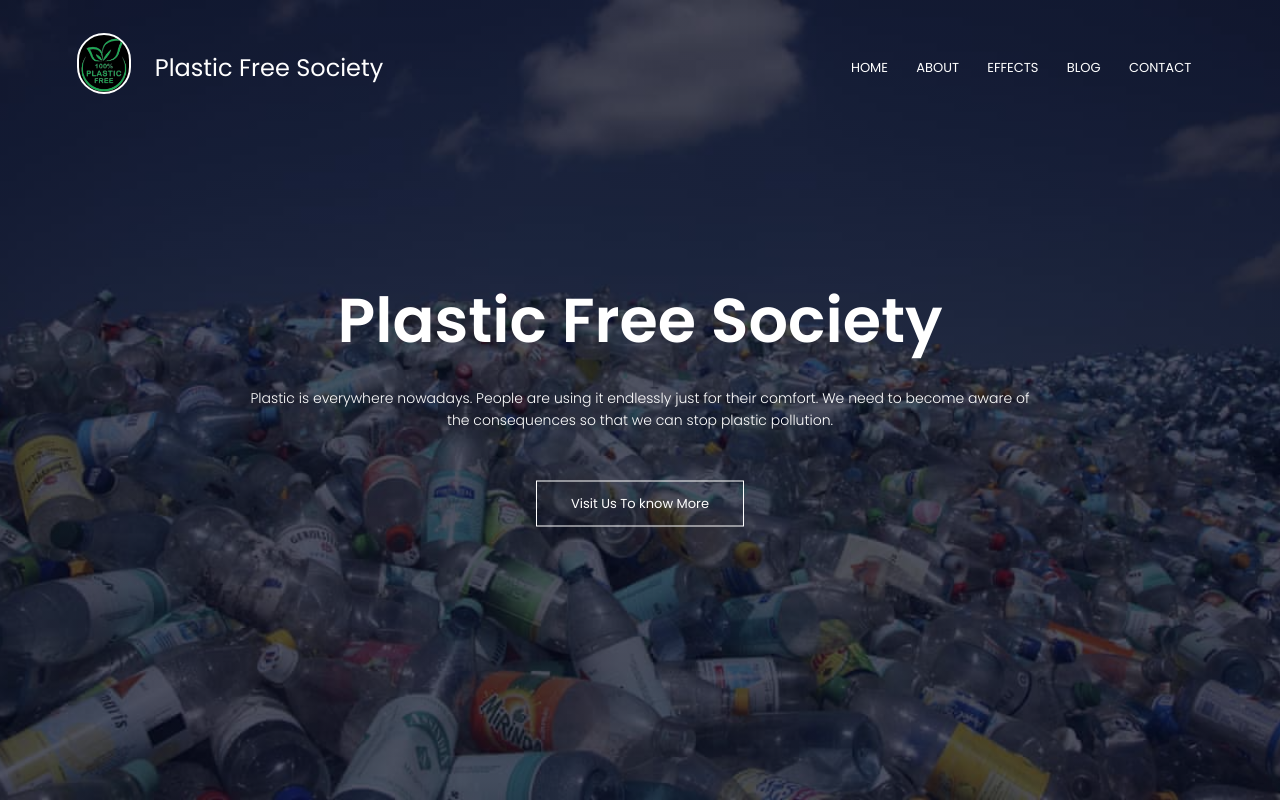
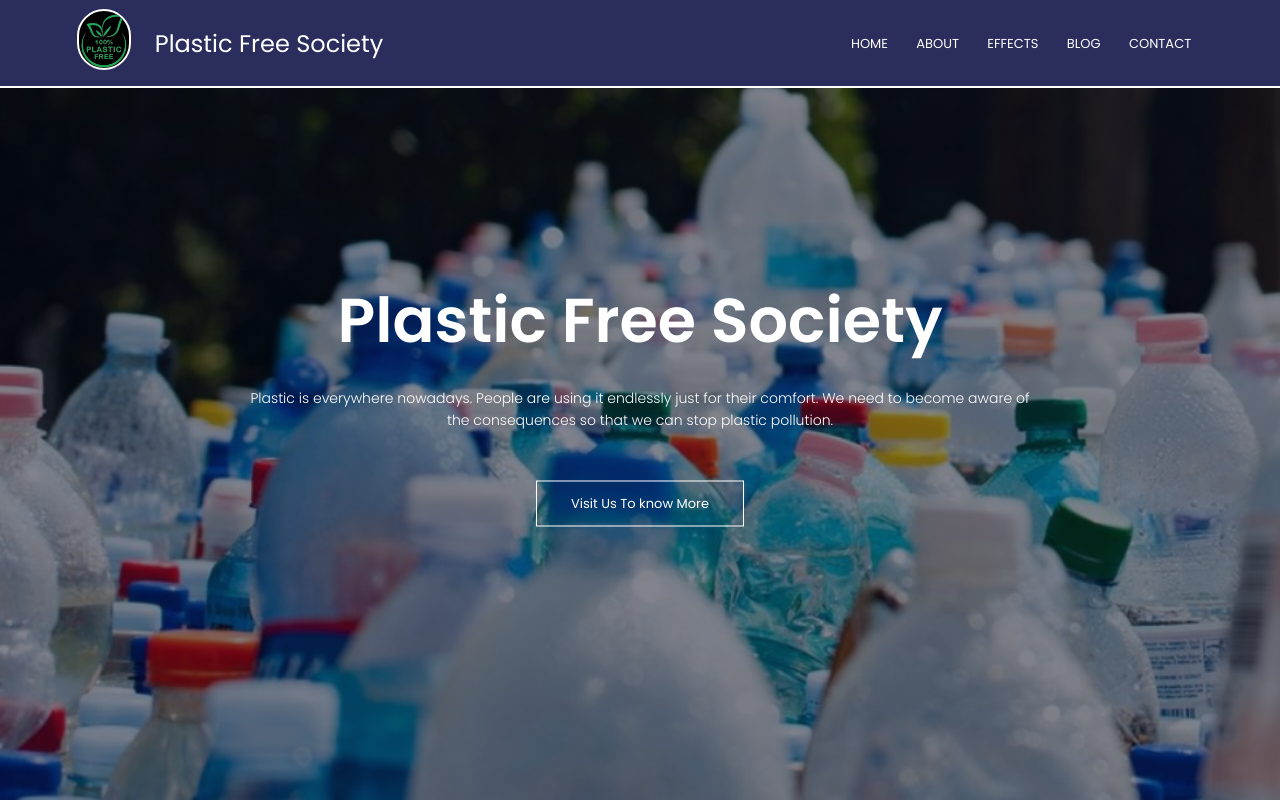
Before and after one commit to Manisha-Khamrui/Plastic_Free_Society_, a plain HTML site: page index.html in a window 1280 px wide. Shown: the top 802 px of the page. Drawn offline with Linux system fonts and the light colour scheme.

Commit message:
Made Changes

```diff
--- a/index.html
+++ b/index.html
@@ -4,7 +4,7 @@
     <meta charset="UTF-8">
     <meta http-equiv="X-UA-Compatible" content="IE=edge">
     <meta name="viewport" content="width=device-width, initial-scale=1.0">
-    <title>University Website Design</title>
+    <title>Plastic Free Society</title>
     <link rel="stylesheet" href="style.css">
     <link rel="preconnect" href="https://fonts.googleapis.com">
     <link rel="preconnect" href="https://fonts.gstatic.com" crossorigin>
--- a/style.css
+++ b/style.css
@@ -6,8 +6,8 @@
 .header{
     min-height: 100vh;
     width: 100%;
-    background-image: linear-gradient(rgba(4,9,30,0.7), rgba(4,9,30,0.7)),
-    url(Image/Front_image.jpg);
+    background-image: linear-gradient(rgba(4,9,30,0.5), rgba(4,9,30,0.5)),
+    url(Image/society_plastic_free.jpg);
     background-position: center;
     background-size: cover;
     position: relative;
@@ -17,6 +17,9 @@ nav{
     padding: 2% 6%;
     justify-content: space-between;
     align-items: center;
+    background-color: #2b2d5c;
+    border-bottom: 2px solid white;
+    height: 35px;
 }
 nav img{
     width: 50px;
```
Also changed, not shown: Image/pollution-plastic-iceberg.jpg (added), Image/society_plastic_free.jpg (added).
